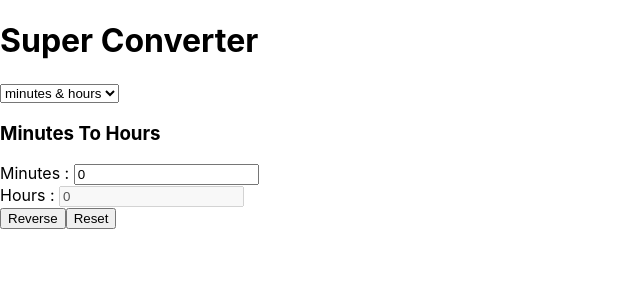
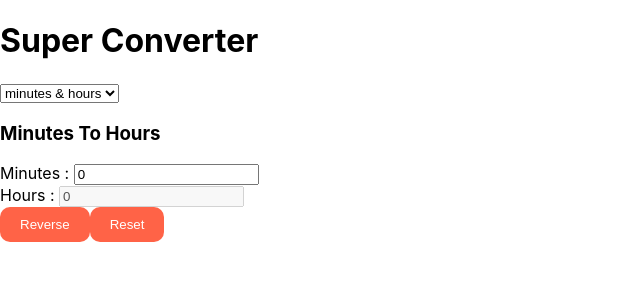
Before and after one commit to SSHwan/react_for_beginners, a React (Create React App) app: page / in a window 1280 px wide. Shown: the top 300 px of the page, without its empty margins (0-640 px from the left). Built offline with nearby package versions, Linux system fonts and the light colour scheme.

Commit message:
버튼 컴포넌트로 만들기

```diff
--- /dev/null
+++ b/src/component/btn.js
@@ -0,0 +1,20 @@
+function Btn({text, onClick}) {
+    console.log(text + ' is rendered!');
+    return (
+        <button
+            onClick={onClick}
+            style={{
+                background: 'tomato',
+                color: 'white',
+                padding: '10px 20px',
+                border: 0,
+                borderRadius: 10,
+                cursor: 'pointer'
+            }}
+        >
+            {text}
+        </button>
+    )
+}
+
+export default Btn;
--- a/src/unit_conversion_test/kmToMiles.js
+++ b/src/unit_conversion_test/kmToMiles.js
@@ -1,4 +1,5 @@
 import { useState } from "react";
+import Btn from "../component/btn";
 
 function KmToMiles() {
     const [km, setKm] = useState(0);
@@ -47,10 +48,12 @@ function KmToMiles() {
               disabled={!reversed}
             />
           </div>
-          <button onClick={reverse}>
+          {/* <button onClick={reverse}>
             {reversed ? "Turn back" : "Reverse"}
           </button>
-          <button onClick={reset}>Reset</button>
+          <button onClick={reset}>Reset</button> */}
+          <Btn onClick={reverse} text={reversed ? "Turn back" : "Reverse"} />
+          <Btn onClick={reset} text='Reset' />
         </div>
       );
 }
--- a/src/unit_conversion_test/minutesToHours.js
+++ b/src/unit_conversion_test/minutesToHours.js
@@ -1,4 +1,5 @@
 import { useState } from "react";
+import Btn from "../component/btn";
 
 function MinutesToHours() {
     const [minutes, setMinutes] = useState(0);
@@ -47,10 +48,12 @@ function MinutesToHours() {
               disabled={!reversed}
             />
           </div>
-          <button onClick={reverse}>
+          {/* <button onClick={reverse}>
             {reversed ? "Turn back" : "Reverse"}
           </button>
-          <button onClick={reset}>Reset</button>
+          <button onClick={reset}>Reset</button> */}
+          <Btn onClick={reverse} text={reversed ? "Turn back" : "Reverse"}></Btn>
+          <Btn onClick={reset} text='Reset'></Btn>
         </div>
       );
 }
```
Also changed, not shown: src/unit_conversion_test/unitConversion.js (line endings or trailing spaces).
